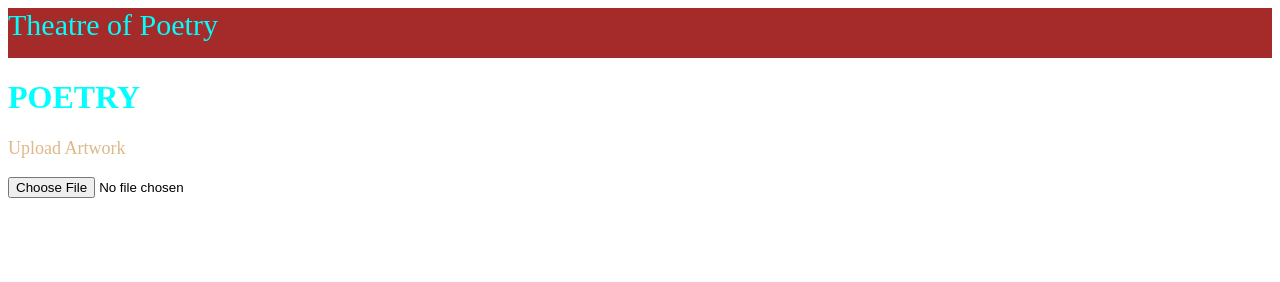
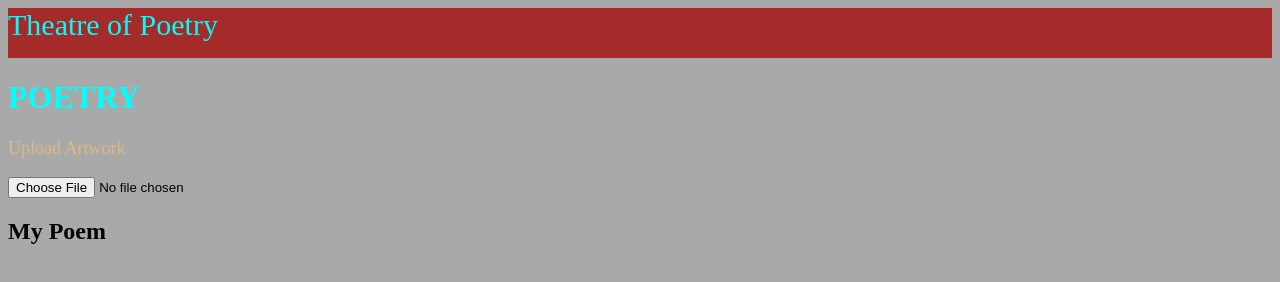
Before and after one commit to avatarknell/poetry-world, a plain HTML site: page index.html in a window 1280 px wide. Drawn offline with Linux system fonts and the light colour scheme.

Commit message:
Add own poem

```diff
--- a/index.html
+++ b/index.html
@@ -16,6 +16,12 @@
         <label for="uploadBtn" class="commands">Upload Artwork</label><br><br>
         <input type="file">
     </form>
+    <form></form>
     <script src="./index.js"></script>
+    <div>
+        <h2>My Poem</h2>
+
+    </div>
+
 </body>
 </html>
--- a/style.css
+++ b/style.css
@@ -12,3 +12,7 @@ h1{
     color: burlywood;
     font-size: large;
 }
+body{
+    background: fixed;
+    background-color: darkgray;
+}
```
